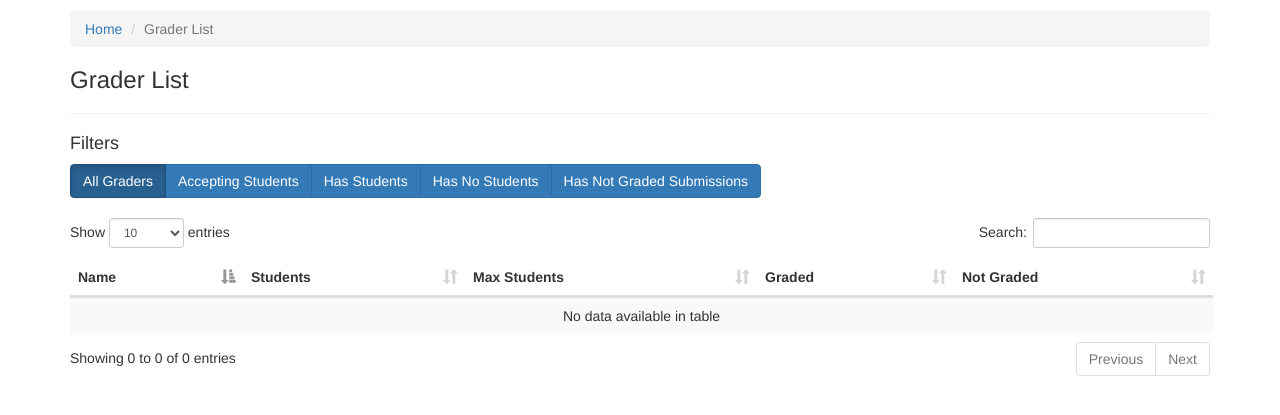
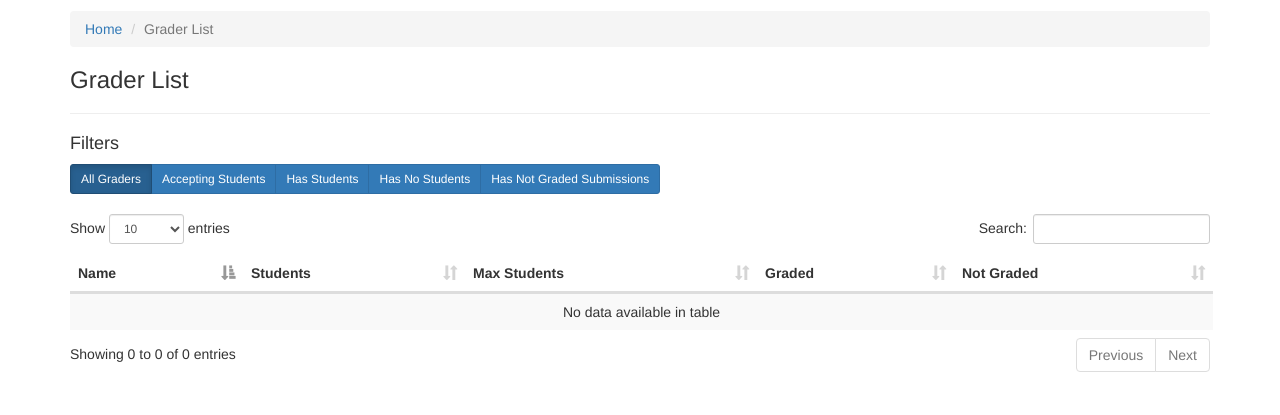
Before and after one commit to mitodl/sga-lti, a Django app: template sga/templates/sga/view_grader_list.html in a window 1280 px wide. Shown: the part 29-444 px from the top of the page. Run offline with Django 3.2, Linux system fonts and the light colour scheme; the template is opened without the code that fills it, so the values that code supplies are empty; some libraries are stand-ins or nearby versions.

Commit message:
Testing travis error (and changed filters to small buttons)

```diff
--- a/sga/templates/sga/view_grader_list.html
+++ b/sga/templates/sga/view_grader_list.html
@@ -35,19 +35,19 @@
     <hr>
     <h4>Filters</h4>
     <div class="btn-group" data-toggle="buttons">
-        <label class="btn btn-primary active" onclick="filterReset(table)">
+        <label class="btn btn-primary btn-sm active" onclick="filterReset(table)">
             <input type="radio" checked>All Graders
         </label>
-        <label class="btn btn-primary" onclick="filterGreaterThanZero(table, 5)">
+        <label class="btn btn-primary btn-sm" onclick="filterGreaterThanZero(table, 5)">
             <input type="radio">Accepting Students
         </label>
-        <label class="btn btn-primary" onclick="filterGreaterThanZero(table, 1)">
+        <label class="btn btn-primary btn-sm" onclick="filterGreaterThanZero(table, 1)">
             <input type="radio">Has Students
         </label>
-        <label class="btn btn-primary" onclick="filterEqualToZero(table, 1)">
+        <label class="btn btn-primary btn-sm" onclick="filterEqualToZero(table, 1)">
             <input type="radio">Has No Students
         </label>
-        <label class="btn btn-primary" onclick="filterGreaterThanZero(table, 4)">
+        <label class="btn btn-primary btn-sm" onclick="filterGreaterThanZero(table, 4)">
             <input type="radio">Has Not Graded Submissions
         </label>
     </div>
```
Also changed, not shown: sga/templates/sga/view_assignment_list.html (+4 -4 lines), sga/templates/sga/view_student_list.html (+4 -4 lines), sga/tests/views_test.py (+11 -23 lines).
